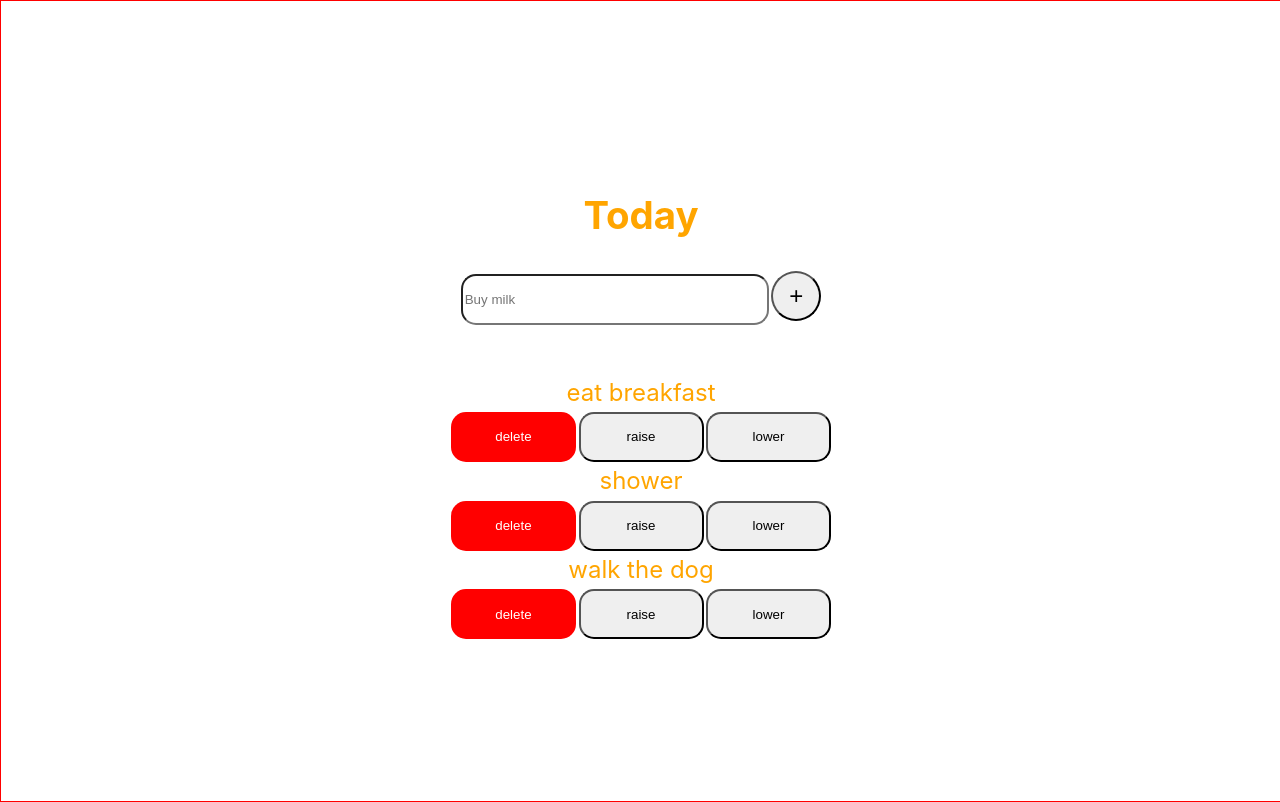
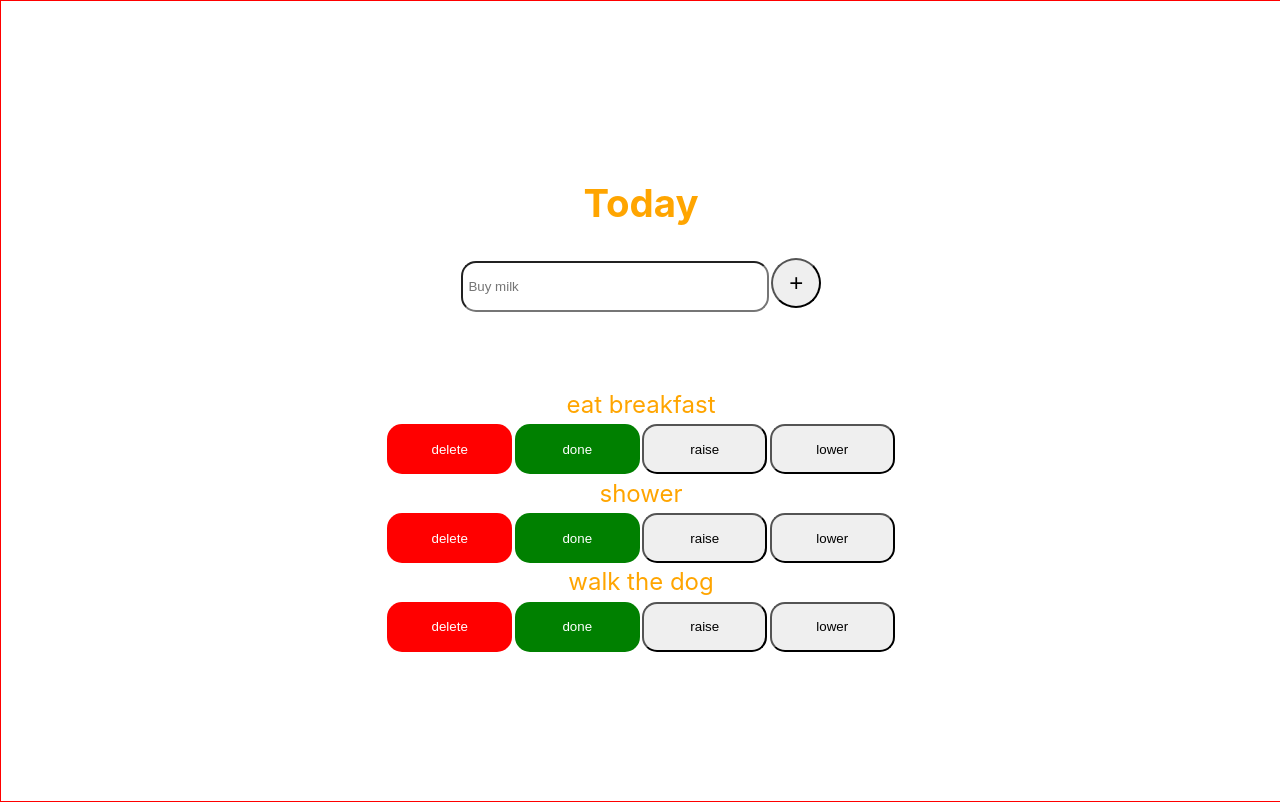
Before and after one commit to jonanddy10/todolist, a React (Vite) app: page / in a window 1280 px wide. Built offline with nearby package versions, Linux system fonts and the light colour scheme.

Commit message:
minor tweak

```diff
--- a/src/App.css
+++ b/src/App.css
@@ -10,6 +10,9 @@ body {
   align-items: center;
   text-align: center;
   border: red solid 1px;
+}
+.header-bar {
+  margin-bottom: 75px;
 }
 .input-bar {
   height: 45px;
@@ -38,7 +41,6 @@ body {
   height: 100%;
   width: 100%;
   margin: 0;
-  margin-top: 50px;
   padding: 0;
   list-style-type: none;
 
@@ -73,3 +75,8 @@ body {
   border: none;
   color: white;
 }
+.done-button {
+  background-color: green;
+  border: none;
+  color: white;
+}
--- a/src/components/Today.jsx
+++ b/src/components/Today.jsx
@@ -45,8 +45,8 @@ function today() {
     <>
     <div className='to-do-list'>
       <h1>Today</h1>
-      <div>
-        <input type='text' placeholder='Buy milk' value={newTask} onChange={handleInputChange} className='input-bar'/>
+      <div className='header-bar'>
+        <input type='text' placeholder=' Buy milk' value={newTask} onChange={handleInputChange} className='input-bar'/>
         <button onClick={addTask} className='add-button'>+</button>
       </div>
 
@@ -55,6 +55,7 @@ function today() {
         <li key={index}>
           <span className='list-text'>{task}</span>
           <button className='delete-button task-button' onClick={() => deleteTask(index)}>delete</button>
+          <button className='done-button task-button' onClick={() => finishedTask(index)}>done</button>
           <button className='raise-button task-button' onClick={() => raise(index)}>raise</button>
           <button className='lower-button task-button' onClick={() => lower(index)}>lower</button>
         </li>
```
